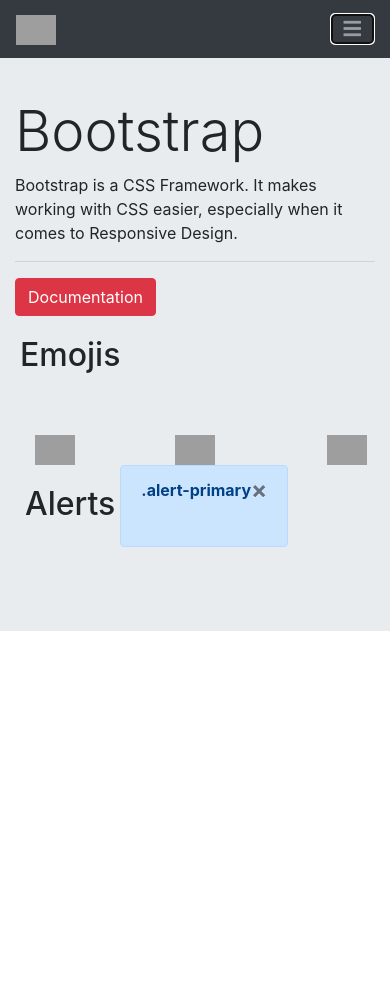
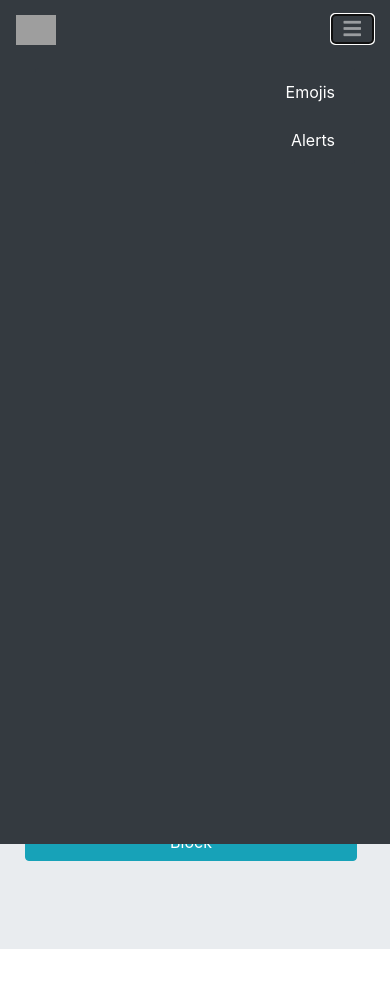
Before and after one commit to tahjahb/Test2, a plain HTML site: page code-along/07_29/index.html in a window 390 px wide. Both pictures are taken after a click on the button 352 px from the left and 28 px from the top of the page. Before the commit the page ends 844 px from the top, so only its background shows below. Drawn offline with nearby package versions, Linux system fonts and the light colour scheme; grey boxes are pictures that could not be loaded.

Commit message:
added buttons

```diff
--- a/code-along/07_29/index.html
+++ b/code-along/07_29/index.html
@@ -9,15 +9,25 @@
 		integrity="sha384-9aIt2nRpC12Uk9gS9baDl411NQApFmC26EwAOH8WgZl5MYYxFfc+NcPb1dKGj7Sk" crossorigin="anonymous">
 	<link rel="stylesheet" href="style.css">
     <!-- Font-Awesome CDN -->
-    <link rel="stylesheet" href="https://use.fontawesome.com/releases/v5.14.0/css/all.css"
-     integrity="sha384-HzLeBuhoNPvSl5KYnjx0BT+WB0QEEqLprO
-     +NBkkk5gbc67FTaL7XIGa2w1L0Xbgc" crossorigin="anonymous">
+    <link rel="stylesheet" href="https://use.fontawesome.com/releases/v5.14.0/css/all.css" integrity="sha384-HzLeBuhoNPvSl5KYnjx0BT+WB0QEEqLprO+NBkkk5gbc67FTaL7XIGa2w1L0Xbgc" crossorigin="anonymous">
 </head>
 
 <body>
 <!--Collapse-->
-<div class= "Collapse fixed-top bg-dark" id="mobileNavbar">
-
+<div class= "collapse fixed-top bg-dark" id="mobileNavbar">
+    <div class="container mobile-menu-wrapper">
+        <div class="row">
+            <div class="col">
+                <ul class="list-group mt-5 text-right">
+                    <li class="list-group-item bg-dark border-0">
+                        <a href="#Emojis">Emojis</a>
+                    </li>
+                    <li class="list-group-item bg-dark border-0">
+                        <a href="#Alerts">Alerts</a>
+                </ul>
+             </div>
+        </div>
+    </div>
 </div>
     <!-- Navbar -->
 		<nav class="navbar fixed-top navbar-dark bg-dark">
@@ -25,10 +35,7 @@
 				<img height="30" src="https://images.squarespace-cdn.com/content/55c4ffcfe4b0b6679a5a2ff5/1439433488777-HW2IVF8VYCIGIS6694VD/journilogo.png?content-type=image%2Fpng" alt="journilogo">
         </a>
         <!--Mobile-->
-        <button class= "navbar-toggler" data-toggle="Collapse"
-        data-target="#mobileNavbar">
-            <i class="fas fa-bars"></i>
-        </button>
+        <button class="navbar-toggler" data-toggle="collapse" data-target="#mobileNavbar"> <i class="fas fa-bars"></i> </button>
 
         <!-- Desktop -->
 				<ul class="nav d-none">
@@ -101,10 +108,42 @@
 						<div class="alert alert-primary alert-dismissable fade show" role="alert">
 							<strong>.alert-primary</strong>
 							<button type="button" class="close" data-dismiss="alert"
-        aria-label="Close">
-        <span aria-hidden="true">&times;</span>
-        </button>
+                                aria-label="Close">
+                                <span aria-hidden="true">&times;</span>
+                            </button>
 						</div>
+                        <div id="alerts" class="row">
+							<h2 class="section-header"></h2>
+						</div>
+						<div class="alert alert-danger alert-dismissable fade show" role="alert">
+							<strong>.alert-danger</strong>
+							<button type="button" class="close" data-dismiss="alert"
+                                 aria-label="Close">
+                                <span aria-hidden="true">&times;</span>
+                            </button>
+						</div>
+                        <div id="alerts" class="row">
+							<h2 class="section-header"></h2>
+						</div>
+						<div class="alert alert-success alert-dismissable fade show" role="alert">
+							<strong>.alert-success</strong>
+							<button type="button" class="close" data-dismiss="alert"
+                                aria-label="Close">
+                                 <span aria-hidden="true">&times;</span>
+                            </button>
+						</div>
+
+                        <!--Buttons-->
+						<div id="alerts" class="row">
+							<h2 class="section-header">Buttons</h2>
+						</div>
+                        <div class="row">
+                            <button class="btn mr-2 btn-primary">Button</button>
+                            <button class="btn mr-2 btn-outline-primary">Outline</button>
+                            <button class="btn mr-2 btn-danger">Danger</button>
+                            <button class="btn mr-2 btn-success">Success</button>
+                            <button class="btn mr-2 btn-info btn-block">Block</button>
+                        </div>
 
 						<!--Carousel-->
 
--- a/code-along/07_29/style.css
+++ b/code-along/07_29/style.css
@@ -1,41 +1,28 @@
 
 .jumbotron{
-    margin-top:50px;
+    margin-top: 50px;
 }
 
 .jumbotron-fluid{
     height: auto;
 }
 
+.mobile-menu-wrapper{
+    height: 100vh;
+}
+
+.list-group-item > a{
+    color: white;
+}
+
 .row{
     padding: 20px;
-}
-
-.container-sm{
-background-color: lightcoral
-}
-
-.container-md{
-background-color: lightgreen
-}
-
-.container-lg{
-background-color: lightgrey
-}
-
-.container-xl{
-background-color: lightskyblue
-}
-#column-1 {
-    /* background-color: lightslategray; */
-}
-#column-2 {
-    /* background-color: lightgreen; */
-}
-#column-3 {
-    /* background-color: lightsalmon; */
 }
 
 .section-header{
     margin-bottom: 20px;
 }
+
+.icon{
+
+}
```
